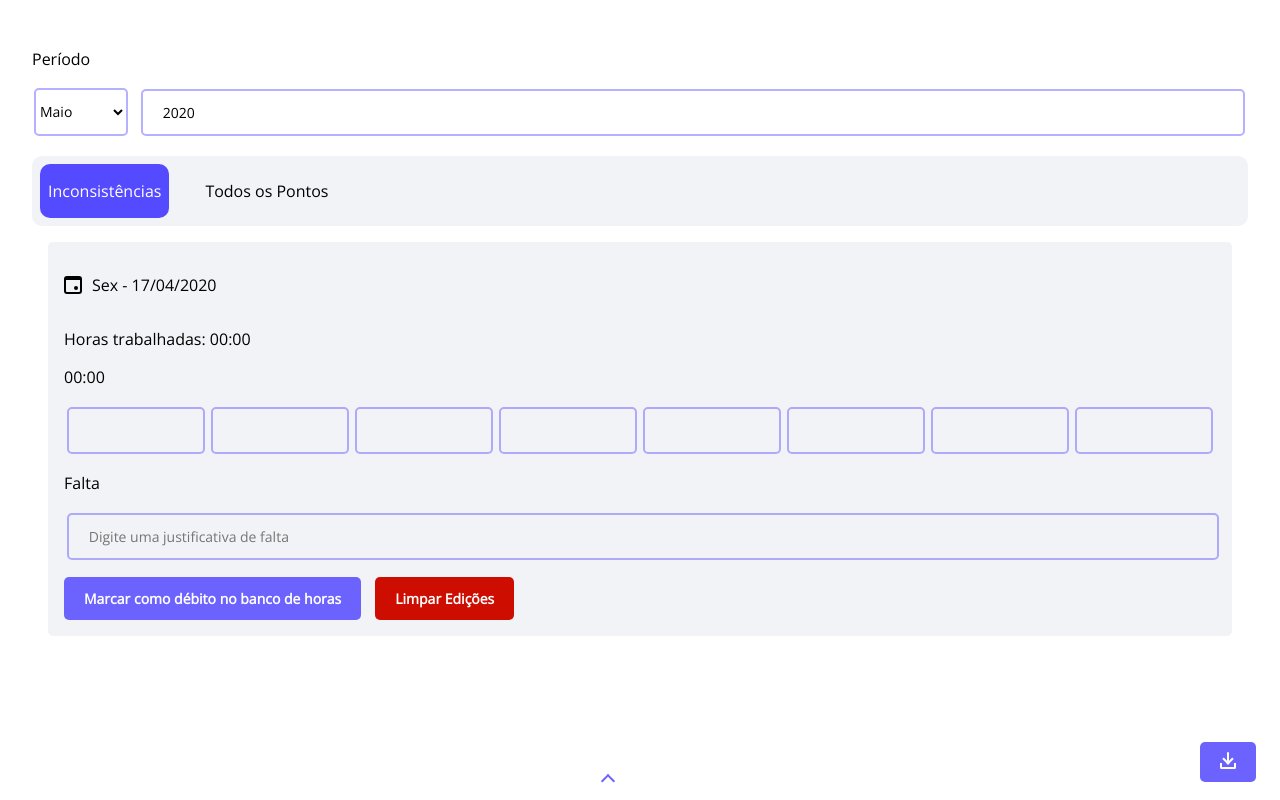
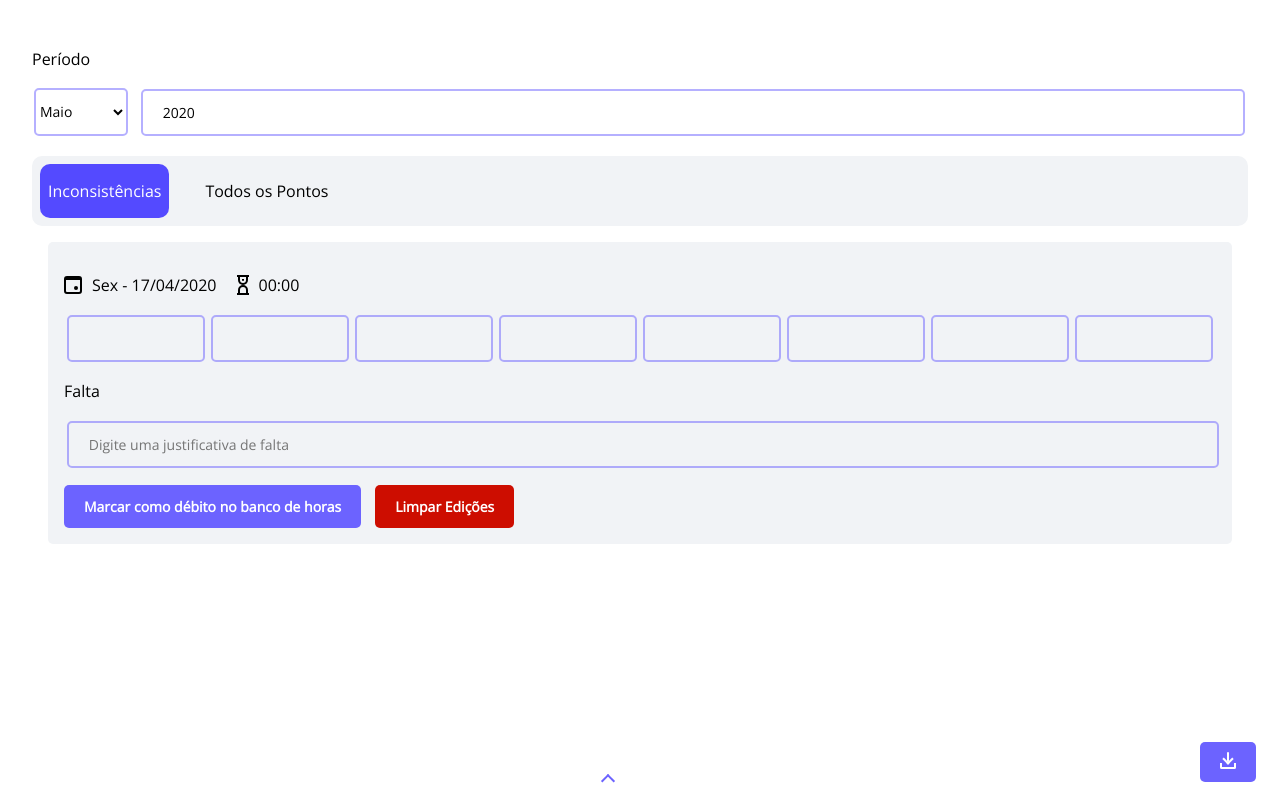
Before and after one commit to ThallesAraujo/corretorPontoReact, a React (Create React App) app: page /main in a window 1280 px wide. Built offline with nearby package versions, Linux system fonts and the light colour scheme.

Commit message:
Feat: implementa exibição das horas trabalhadas

```diff
--- a/src/components/Card/card.component.jsx
+++ b/src/components/Card/card.component.jsx
@@ -5,6 +5,7 @@ import PontoService from '../../services/ponto.service'
 import { useGlobal } from '../../states/global'
 import moment from 'moment'
 import ValidationUtils from '../../utils/ValidationUtils'
+import TimeUtils from '../../utils/TimeUtils'
 
 const Card = (params) => {
 
@@ -95,17 +96,19 @@ const Card = (params) => {
     }
 
     const getTempoFormatado = (intervalo) => {
-        if (intervalo > 59) {
-            var minutos = intervalo % 60
-            var minutosText = `${minutos}`
-            if (minutos < 9) {
-                minutosText = "0" + minutos
-            }
-            return Math.floor(intervalo / 60) + ":" + minutosText
-        } else {
-            console.log("Intervalo:", intervalo)
-            return "00:" + ((ValidationUtils.isNull(intervalo) || isNaN(intervalo)) ? "00" : intervalo)
-        }
+        var duration = moment.duration(intervalo, "minutes")
+        return moment.utc(duration.asMilliseconds()).format('HH:mm');
+        // if (intervalo > 59) {
+        //     var minutos = intervalo % 60
+        //     var minutosText = `${minutos}`
+        //     if (minutos < 9) {
+        //         minutosText = "0" + minutos
+        //     }
+        //     return Math.floor(intervalo / 60) + ":" + minutosText
+        // } else {
+        //     console.log("Intervalo:", intervalo)
+        //     return "00:" + ((ValidationUtils.isNull(intervalo) || isNaN(intervalo)) ? "00" : intervalo)
+        // }
     }
 
     const getHorasTrabalhadas = () => {
@@ -115,45 +118,34 @@ const Card = (params) => {
             ponto["horasTrabalhadas"] = "00:00"
             params.updatePonto(old, ponto)
         } else {
-            var intervalo = 0
-            var intervalo2 = 0
-            var intervalo3 = 0
-            if (!ValidationUtils.isNull(ponto.entrada2)) {
-                intervalo = moment(ponto.saida1, "HH:mm").diff(moment(ponto.entrada2, "HH:mm"))
-            }
-            if (!ValidationUtils.isNull(ponto.entrada3)) {
-                intervalo2 = moment(ponto.saida2, "HH:mm").diff(moment(ponto.entrada3, "HH:mm"))
-            }
-            if (!ValidationUtils.isNull(ponto.entrada4)) {
-                intervalo3 = moment(ponto.saida3, "HH:mm").diff(moment(ponto.entrada4, "HH:mm"))
-            }
+            var primeiroHorario = TimeUtils.getTimeDiff(ponto.entrada1, ponto.saida1)
+            //var [segundoHorario, terceiroHorario, quartoHorario] = [0,0,0]
+            var segundoHorario = TimeUtils.getTimeDiff(ponto.entrada2, ponto.saida2)
+            var terceiroHorario = TimeUtils.getTimeDiff(ponto.entrada3, ponto.saida4)
+            var quartoHorario = TimeUtils.getTimeDiff(ponto.entrada4, ponto.saida4)
 
-            intervalo = intervalo + intervalo2 + intervalo3
 
-            var ultimoPonto = undefined
-            for (var i = 4; i > 0; i--) {
-                if (!ValidationUtils.isNull(ponto[`saida${i}`])) {
-                    ultimoPonto = ponto[`saida${i}`]
-                    break
-                }
-            }
+            console.log("Intervalos ", primeiroHorario, segundoHorario, terceiroHorario, quartoHorario)
 
-            var intervaloTrabalhado = moment.duration(moment(ponto.entrada1, "HH:mm").diff(moment(ultimoPonto, "HH:mm")))
-            intervaloTrabalhado = intervaloTrabalhado * -1
-            intervalo = intervalo * -1
-            intervaloTrabalhado = intervaloTrabalhado - intervalo
+            var intervaloTrabalhado = primeiroHorario + segundoHorario + terceiroHorario + quartoHorario
+
+
             intervaloTrabalhado = (intervaloTrabalhado / 1000) / 60
-            var debitoEmMinutos = (intervalo / 1000) / 60
-
+            intervaloTrabalhado = Math.abs(intervaloTrabalhado)
+            console.log("totalEmMinutos =", intervaloTrabalhado)
             var old = { ...ponto }
             ponto["horasTrabalhadas"] = intervaloTrabalhado
+            ponto["debitoHoras"] = 0
+            ponto["creditoHoras"] = 0
             if(intervaloTrabalhado < 480){
                 ponto["debitoHoras"] = (480 - intervaloTrabalhado)
             }else{
-                if (debitoEmMinutos > 60) {
-                    ponto["debitoHoras"] = debitoEmMinutos
-                }else{
-                    ponto["debitoHoras"] = ""
+                if (intervaloTrabalhado > 480 && !ValidationUtils.isNull(ponto.entrada2)){
+                    var horasExtras = intervaloTrabalhado - 480
+                    console.log("horasExtras",horasExtras)
+                    if (horasExtras > 45){
+                        ponto["creditoHoras"] = horasExtras
+                    }
                 }
             }
             params.updatePonto(old, ponto)
@@ -167,11 +159,13 @@ const Card = (params) => {
             <div className="date-container">
                 <div className="item"><i class="gg-calendar-today"></i></div>
                 <div className="item"><p>{getFomattedDate(ponto.data)}</p></div>
+                <div className="item"></div>
+                <div className="item"><i className="gg-sand-clock"></i></div>
+                <p className="item" title="Horas trabalhadas">{getTempoFormatado(ponto.horasTrabalhadas)}</p>
+                <p className="item" title="Débito em horas" style={{display: ponto.debitoHoras > 0? "block": "none", color: "red"}}>({getTempoFormatado(ponto.debitoHoras)})</p>
+                <p className="item" title="Crédito em horas" style={{display: ponto.creditoHoras > 0? "block": "none", color: "green"}}>({getTempoFormatado(ponto.creditoHoras)})</p>
             </div>
-            <div className="horas-info">
-                <p>Horas trabalhadas: {getTempoFormatado(ponto.horasTrabalhadas)}</p>
-                <p>{getTempoFormatado(ponto.debitoHoras)}</p>
-            </div>
+
 
             <div className="ponto-container">
                 <input type="text" className="textfield" name="ponto1" id="entrada1" value={getFormattedTime(ponto.entrada1)} onChange={handleEdit} />
--- /dev/null
+++ b/src/utils/TimeUtils.js
@@ -0,0 +1,32 @@
+import moment from 'moment'
+import ValidationUtils from './ValidationUtils'
+class TimeUtils{
+
+    getTimeString = (obj) => {
+       return moment(obj, "hh:mm").format("HH:mm").toString()
+    }
+
+    getTimeDiff = (obj1, obj2) => {
+
+        if (ValidationUtils.isNull(obj1) || ValidationUtils.isNull(obj2)){
+            return 0
+        }
+
+
+
+        if (obj1 !== null && obj1.length > 5){
+            obj1 = obj1.split("T")[1].split(".")[0].substring(0,5)
+        }
+        if (obj2 !== null && obj2.length > 5){
+            obj2 = obj2.split("T")[1].split(".")[0].substring(0,5)
+        }
+
+        var hora1 = this.getTimeString(obj1)
+        var hora2 = this.getTimeString(obj2)
+        console.log("horas:", hora1, hora2)
+        return Math.abs(moment(hora1, "HH:mm").diff(moment(hora2, "HH:mm")))
+    }
+
+}
+
+export default new TimeUtils()
```
